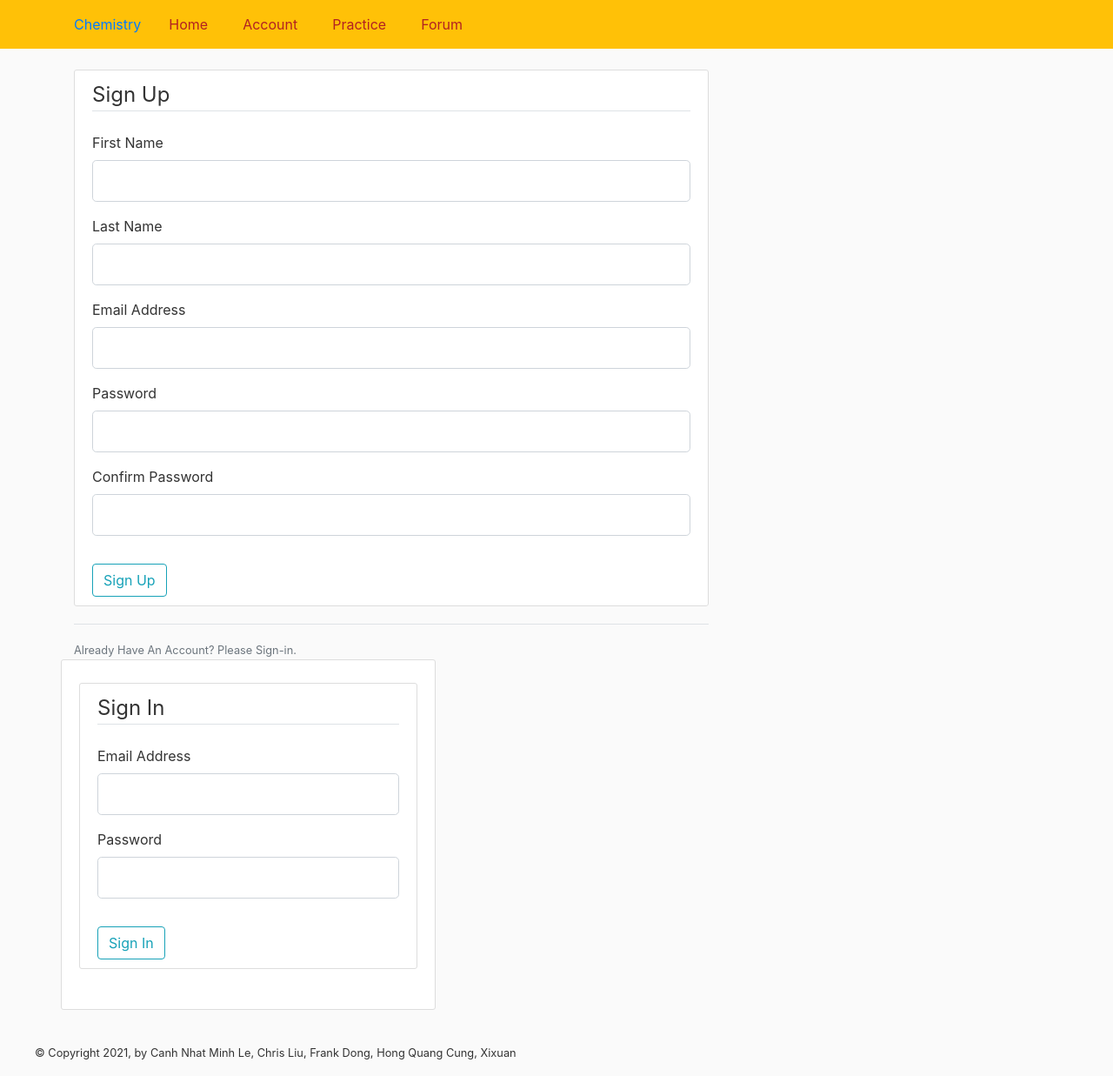
After one commit to cungquang/Learning-Chemistry-Website, a Flask app: page /account in a window 1280 px wide. The commit adds this page. Shown: the whole page at 87% size. Run offline with Flask 2, Linux system fonts and the light colour scheme; some libraries are stand-ins or nearby versions.

Commit message:
Update on layout.html home.html routes.py forms.py datas.py Create: account.html

```diff
--- a/Project/runweb.py
+++ b/Project/runweb.py
@@ -14,8 +14,10 @@
 *		- Command to execute the file:											*
 *			- Linux terminal:													*
 *				python3 runweb.py 												*
+*				python runweb.py 												*
 *			- Window command line:												*
 *				python3 runweb.py 												*
+8				python3 runweb.py 												*
 *																				*																				*
 *********************************************************************************
 """
--- a/Project/webapp/forms.py
+++ b/Project/webapp/forms.py
@@ -18,24 +18,72 @@
 """
 
 from flask_wtf import FlaskForm
-from wtforms import StringField, SubmitField
-from wtforms.validators import DataRequired, Length
+from wtforms import StringField, SubmitField, PasswordField, TextAreaField
+from wtforms.validators import DataRequired, Length, Email, EqualTo
+
+
+
+#-------------------------------Sign_up Form---------------------------------
+#SignUp():
+# this function inherit from FlaskForm
+# Pre-condition: none
+# Post-condition: return SignIn form which contain user registration information
+class SignupForm(FlaskForm):
+
+	#variable contains the first name
+	firstName = StringField('First Name', validators=[DataRequired(),
+		Length(min=1, max=100)])
+
+	#variable contains the last name
+	lastName = StringField('Last Name',validators=[DataRequired(),
+		Length(min=1, max=100)])
+
+	#variable contains the an email
+	email = StringField('Email Address', validators=[DataRequired(), Email()])
+
+	#variable contain the password
+	password = PasswordField('Password', validators=[DataRequired()])
+
+	#variable confirm the password
+	confirmation = PasswordField('Confirm Password',validators=[DataRequired(), EqualTo('password')])
+
+	#variable to submit the post
+	signup = SubmitField('Sign Up')
+
+
+
+#-------------------------------Sign_in Form---------------------------------
+#SignIn():
+# this function inherit from FlaskForm
+# Pre-condition: none
+# Post-condition: return SignIn form which contain user registration information
+class SigninForm(FlaskForm):
+
+	#variable contains the an email
+	email = StringField('Email Address', validators=[DataRequired(), Email()])
+
+	#variable contain the password
+	password = PasswordField('Password', validators=[DataRequired()])
+
+	#variable to submit the post
+	signin = SubmitField('Sign In')
+
 
 
 #-------------------------------CommentPost Form---------------------------------
 #CommentPost():
 # this function inherit from FlaskForm
 # Pre-condition: none
-# Post-condition: dispa
-class CommentPost(FlaskForm):
+# Post-condition: return the form which contain the post information
+class CommentForm(FlaskForm):
 
 	#variable contains the title of the post
-	postTitle = StringField('postTitle', validators=[DataRequired(),
+	postTitle = StringField('Post Title', validators=[DataRequired(),
 		Length(min=1, max=100)])
 
-	#variable contains the content of the post
-	postContent = StringField('postContent',validators=[DataRequired(),
+	#variable contains the content of tohe post
+	postContent = TextAreaField('Post Content',validators=[DataRequired(),
 		Length(min=1, max=500)])
 
 	#variable to submit the post
-	post = SubmitField('post')
+	post = SubmitField('Post')
--- a/Project/webapp/routes.py
+++ b/Project/webapp/routes.py
@@ -13,7 +13,6 @@
 *		- This file contain route for each tab on the webpage					*
 *		- Each function represent a tab on the webpage, includes:				*
 *			+ def home()														*
-*			+ def search()														*
 *			+ def forum()														*
 *			+ def practice()													*
 *																				*
@@ -23,9 +22,9 @@
 
 from flask import render_template, url_for, flash, redirect
 from datetime import datetime
-from webapp.forms import CommentPost
+from webapp.forms import CommentForm, SignupForm, SigninForm
 from webapp.datas import Post
-from webapp import app
+from webapp import app, db
 
 #---------------------------------Home Route------------------------------------
 @app.route('/')
@@ -33,19 +32,22 @@ from webapp import app
 #Home page
 @app.route('/home')
 def home():
-	return render_template('home.html'	)
+	return render_template('home.html', title="Home Page")
 
+@app.route('/account', methods=['GET','POST'])
+def account():
+	signup = SignupForm()
+	signin = SigninForm()
 
-#---------------------------------Forum Route-----------------------------------
-#Forum page
-@app.route('/forum',methods=['GET','POST'])
-def forum():
-	current = "Post time: " + datetime.now().strftime("%d/%m/%y %H:%M:%S")
-	comment = CommentPost()					#Collect user input for the post
-	if comment.validate_on_submit():			#Validate user input base the assigned condition
-		flash(current, 'success')
-	#send the contain the template
-	return render_template('forum.html', title='Forum', form=comment)
+	if signup.validate_on_submit():
+		flash(f'Account create for {signup.firstName.data}!', 'success')
+		return redirect(url_for('home'))
+
+	if signin.validate_on_submit():
+		flash(f'Welcome', 'success')
+		return redirect(url_for('home'))
+
+	return render_template('account.html', title="Account", signup=signup, signin=signin)
 
 
 #-------------------------------Practice Route----------------------------------
@@ -53,3 +55,33 @@ def forum():
 @app.route('/practice')
 def practice():
 	return render_template('practice.html')
+
+
+#---------------------------------Forum Route-----------------------------------
+#Forum page
+@app.route('/forum')
+def forum():
+	#Get all the post in the database
+	#question = Post.querry.all()
+
+	#Send to the webpage
+	return render_template('forum.html', title='Forum')
+"""
+@app.route("/forum/new", methods=['GET','POST'])
+def new_post():
+	#Get current time and date
+	ctime = datetime.now().strftime("%d/%m/%y %H:%M:%S")
+	current = "Post time: " + ctime
+
+	#Get userinformation from database
+
+	#Get data from Comment form
+	question = CommentForm()						#Collect user input for the post
+	if question.validate_on_submit():				#Validate user input base the assigned condition
+		post = Post(question.) 								#create post function
+		db.session.add(post)
+		db.session.commit()
+		flash(current, 'success')
+		return redirect(url_for(forum))
+	return render_template('new_post.html', title='Create', form = question)
+"""
--- a/Project/webapp/static/style.css
+++ b/Project/webapp/static/style.css
@@ -86,3 +86,16 @@ a.article-title:hover {
 .account-heading {
   font-size: 2.5rem;
 }
+
+.homepage{
+  width: 70px;
+  height: 300px;
+  border: 1px solid #c3c3c3;
+  display: flex;
+  flex-wrap: wrap;
+  align-content: center;
+}
+
+p{
+
+}
--- /dev/null
+++ b/Project/webapp/templates/account.html
@@ -0,0 +1,72 @@
+{% extends "layout.html" %}
+
+{% block content %}
+	<div class='content-section'>
+		<form method="POST" action="">
+			{{ signup.hidden_tag() }}
+			<fieldset class="form-group">
+				<legend class="border-bottom mb-4">Sign Up</legend>
+				<!---fisrtName--->
+				<div class="form-group">
+					{{ signup.firstName.label(class="form-control-label") }}
+					{{ signup.firstName(class="form-control form-control-lg")}}
+				</div>
+				<!---lastName--->
+				<div class="form-group">
+					{{ signup.lastName.label(class="form-control-label") }}
+					{{ signup.lastName(class="form-control form-control-lg")}}
+				</div>
+				<!---email--->
+				<div class="form-group">
+					{{ signup.email.label(class="form-control-label") }}
+					{{ signup.email(class="form-control form-control-lg")}}
+				</div>
+				<!---password--->
+				<div class="form-group">
+					{{ signup.password.label(class="form-control-label") }}
+					{{ signup.password(class="form-control form-control-lg")}}
+				</div>
+				<!---confrimation--->
+				<div class="form-group">
+					{{ signup.confirmation.label(class="form-control-label") }}
+					{{ signup.confirmation(class="form-control form-control-lg")}}
+				</div>
+			</fieldset>
+			<div>
+				<!---Sign Up button--->
+				{{ signup.signup(class="btn btn-outline-info") }}
+			</div>
+		</form>
+	</div>
+	<div class="border-top pt-3">
+		<small class="text-muted">
+			Already Have An Account? Please Sign-in.
+		</small>
+
+	</div>
+{% endblock content %}
+
+{% block list %}
+	<div class='content-section'>
+		<form method="POST" action="">
+			{{ signin.hidden_tag() }}
+			<fieldset class="form-group">
+				<legend class="border-bottom mb-4">Sign In</legend>
+				<!---email--->
+				<div class="form-group">
+					{{ signin.email.label(class="form-control-label") }}
+					{{ signin.email(class="form-control form-control-lg")}}
+				</div>
+				<!---password--->
+				<div class="form-group">
+					{{ signin.password.label(class="form-control-label") }}
+					{{ signin.password(class="form-control form-control-lg")}}
+				</div>
+			</fieldset>
+			<div>
+				<!---Sign In button--->
+				{{ signin.signin(class="btn btn-outline-info") }}
+			</div>
+		</form>
+	</div>
+{% endblock list %}
--- a/Project/webapp/templates/layout.html
+++ b/Project/webapp/templates/layout.html
@@ -27,6 +27,8 @@
           <div class="collapse navbar-collapse" id="navbarToggle">
             <div class="navbar-nav">
               <a class="nav-item nav-link mr-4" href="{{ url_for('home') }}"> Home </a>
+              <a class="nav-item nav-link mr-4" href="{{ url_for('account')}}"> Account </a>
+
               <a class="nav-item nav-link mr-4" href="{{ url_for('practice') }}"> Practice </a>
               <a class="nav-item nav-link mr-4" href="{{ url_for('forum') }}"> Forum </a>
             </div>
@@ -48,9 +50,11 @@
               {% endfor %}
             {% endif %}
           {% endwith %}
+
           {% block content %}{% endblock %}
         </div>
-        <div class="col-md-4">
+        <!---side header--->
+        <div class="col-md-offset-3">
           <div class="content-section">
             <h4>{% block sideheader %}{% endblock sideheader %}</h4>
             <p class='text-muted'>
@@ -60,8 +64,17 @@
             </p>
           </div>
         </div>
+
       </div>
     </main>
+
+    <footer>
+        <dir class="container-section">
+          <small>
+            &copy; Copyright 2021, by Canh Nhat Minh Le, Chris Liu, Frank Dong, Hong Quang Cung, Xixuan
+          </small>
+        </dir>
+    </footer>
 
 
     <!-- Optional JavaScript -->
```
Also changed, not shown: Project/webapp/__init__.py (+6 -1 lines), Project/webapp/datas.py (+78 -8 lines), Project/webapp/templates/forum.html (+11 -19 lines), Project/webapp/templates/home.html (+71 -8 lines), Project/webapp/templates/new_post.html (added, +25 -0 lines), Project/webapp/site.db (added), Project/webapp/templates/draft.html (added).
